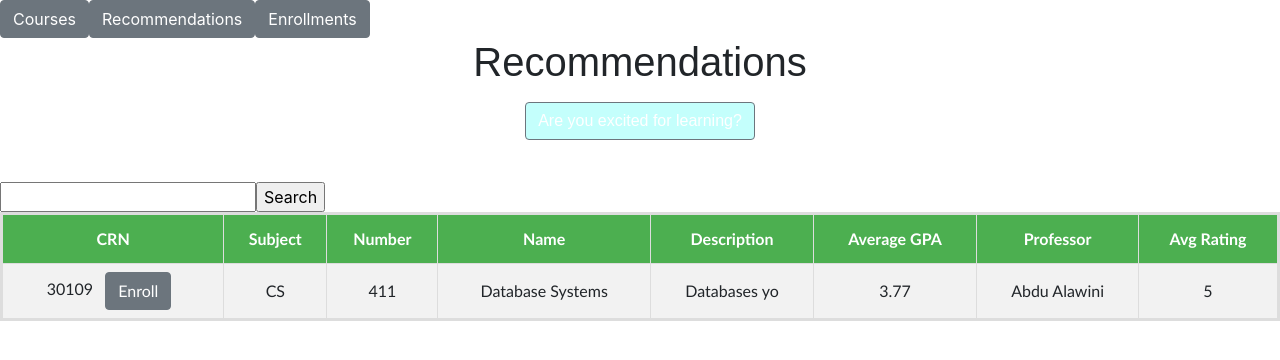
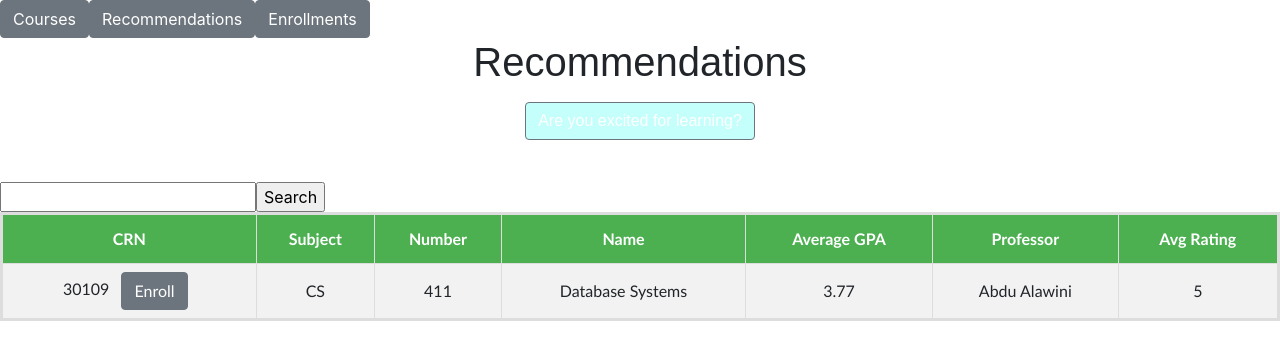
Before and after one commit to BendJohn/RateMate_CS411, a React (Create React App) app in the folder frontend/: page /Recommendations in a window 1280 px wide. Shown: the top 360 px of the page. Built offline with nearby package versions, Linux system fonts and the light colour scheme; the HTML template or start-up script is replaced by a standard one.

Commit message:
Recommendations

```diff
--- a/frontend/src/components/Courses.js
+++ b/frontend/src/components/Courses.js
@@ -222,7 +222,7 @@ export class Courses extends React.Component {
         const {newSubject, newNumber, newCourseName, newKeyword, newProfessor, newRating, newGPA} = this.state;
 
         if ( (newSubject === "" || newSubject === undefined)
-            && (newNumber === "" || newNumber === undefined)
+            && (newNumber === "" || newNumber === undefined || newNumber === 0)
             && (newCourseName === "" || newCourseName === undefined)
             && (newKeyword === "" || newKeyword === undefined)
             && (newProfessor === "" || newProfessor === undefined)
@@ -233,10 +233,6 @@ export class Courses extends React.Component {
             return;
         }
         const res = await basicSearch(newSubject, newNumber, newCourseName, newKeyword, newProfessor, newRating, newGPA);
-        console.log(newRating);
-        console.log(newGPA);
-        console.log(newSubject, newNumber, newCourseName, newKeyword, newProfessor, newRating, newGPA);
-        console.log(res);
         var newClasses = res.data;
         this.setState({ displayedCourses: newClasses });
     }
@@ -358,7 +354,6 @@ export class Courses extends React.Component {
             return;
         }
 
-        console.log(this.state.displayedCourses);
         return this.state.displayedCourses.map((course, index) => {
         const { subject, number, name, description, CRN, avg_gpa, firstname, lastname, avg_rating } = course //destructuring
         const k = CRN + firstname + lastname;
--- a/frontend/src/components/Recommendations.js
+++ b/frontend/src/components/Recommendations.js
@@ -74,7 +74,7 @@ export class Recommendations extends React.Component {
             }
             const res = await getRecsByNetID(netid);
             console.log(res);
-            //this.setState({ recs: res.data });
+            this.setState({ recs: res });
         }
     }
 
@@ -101,7 +101,6 @@ export class Recommendations extends React.Component {
                 <td>{subject} </td>
                 <td>{number} </td>
                 <td>{name} </td>
-                <td> {description} </td>
                 <td>{avg_gpa} </td>
                 <td>{firstname}  {lastname} </td>
                 <td>{avg_rating} </td>
@@ -127,7 +126,7 @@ export class Recommendations extends React.Component {
 
                 <table id='table'>
                     <tbody>
-                        <tr> <th> CRN </th> <th> Subject </th> <th> Number </th> <th> Name </th> <th> Description </th>
+                        <tr> <th> CRN </th> <th> Subject </th> <th> Number </th> <th> Name </th>
                             <th> Average GPA </th> <th> Professor </th> <th> Avg Rating </th> </tr>
                         {this.renderTableData()}
                     </tbody>
```
Also changed, not shown: 1 other file (tests, documents, lock files or other folders).
